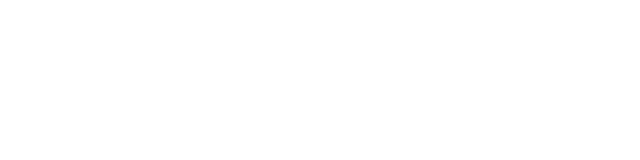
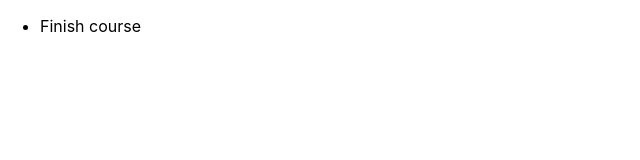
Before and after one commit to chandni-singh/todolist-typescript, a React (Create React App) app: page / in a window 1280 px wide. Shown: the top 160 px of the page, without its empty margins (0-640 px from the left). Built offline with nearby package versions, Linux system fonts and the light colour scheme.

Commit message:
added todolist component

```diff
--- a/src/App.tsx
+++ b/src/App.tsx
@@ -1,7 +1,12 @@
 import React from "react";
+import TodoList from "./components/TodoList";
 
 const App: React.FC = () => {
-  return <div></div>;
+  return (
+    <div className="App">
+      <TodoList />
+    </div>
+  );
 };
 
 export default App;
--- /dev/null
+++ b/src/components/TodoList.tsx
@@ -0,0 +1,14 @@
+import React from "react";
+
+const TodoList: React.FC = () => {
+  const todos = [{ id: "t1", text: "Finish course" }];
+  return (
+    <ul>
+      {todos.map((todo) => (
+        <li key={todo.id}>{todo.text}</li>
+      ))}
+    </ul>
+  );
+};
+
+export default TodoList;
```
